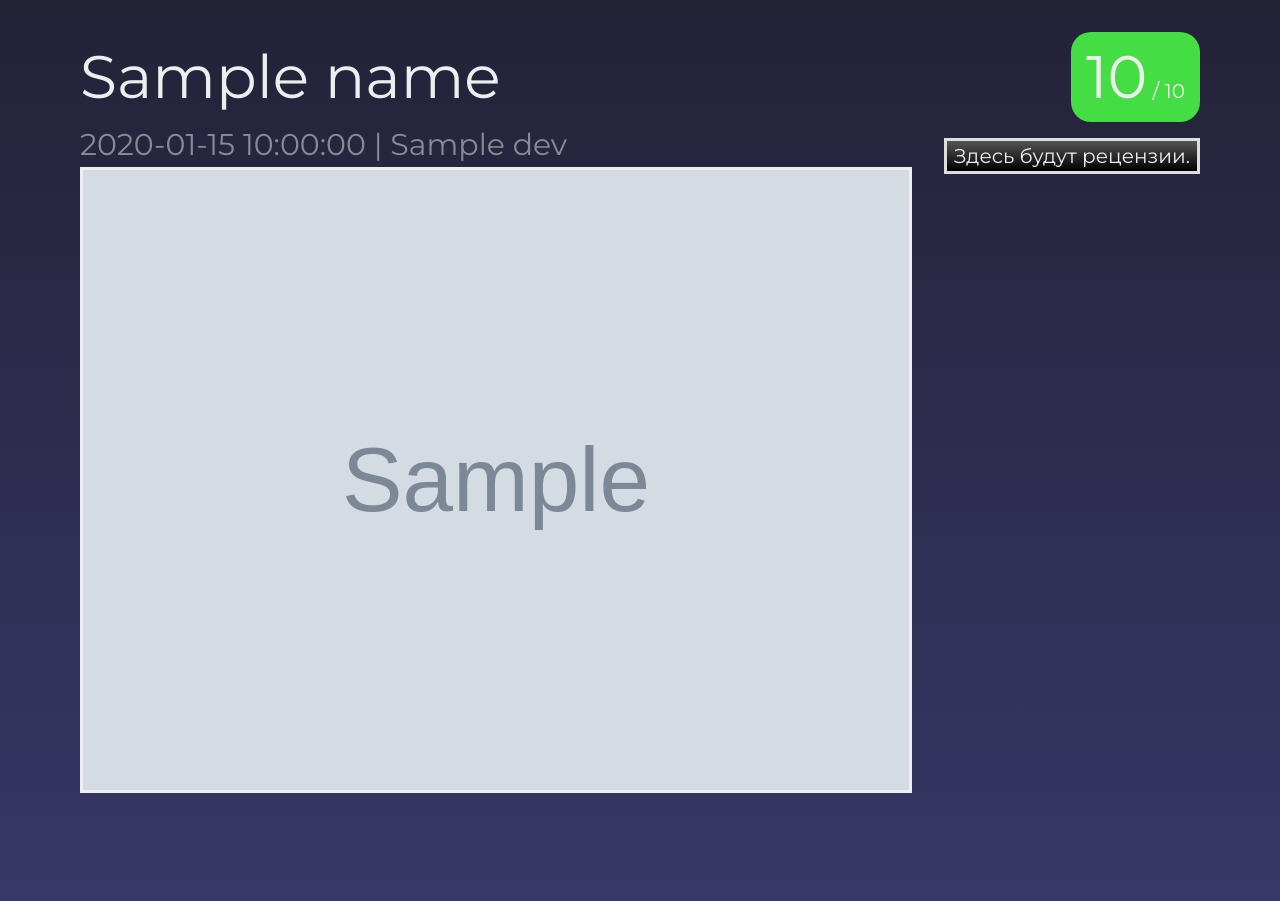
After one commit to avramovam/WEB_PROJECT, a Flask app: template templates/game.html in a window 1280 px wide. The commit adds this page. Run offline with Flask 2, Linux system fonts and the light colour scheme; the template is opened without the code that fills it: most values are stand-ins (such as "Sample title", 1, 10 or a date in 2020); grey boxes marked "Sample" are stand-in pictures; parts of the project's set-up code (start-up, migrations or seed data) failed here and were passed over.

Commit message:
Можно посмотреть немного информации об игре

```diff
--- a/main.py
+++ b/main.py
@@ -1,5 +1,6 @@
-from flask import Flask, render_template
+from flask import Flask, render_template, request, redirect
 #from orm import db_session
+import json
 
 app = Flask(__name__)
 app.config['SECRET_KEY'] = 'abcdef35q3pouihmglgtjcdkoiyug'
@@ -19,7 +20,35 @@ def page_search():
 
 @app.route('/game')
 def page_game():
-    return render_template('game.html')
+    steamid = request.args.get('steamid')
+    if steamid is not None: # указан steamid игры, который нужно найти
+        for i in range(len(games)):
+            if games[i]['url_info']['id'] == steamid:
+                break # найден steamid
+        else: # не найден steamid ---------------------------.
+            return redirect('/', 301) # возвращаемся домой   |
+        # сюда мы выходим в случае break   <-----------------'
+        id = i
+    else: # не указан steamid
+        id = request.args.get('gameid', type=int) # указан gameid игры
+        if id is None: # даже id нет
+            redirect('/', 301) # возвращаемся домой
+    gamedata = games[id]
+    return render_template('game.html',
+                           name=gamedata['name'], # единственный параметр, который есть у всех элементов games
+                           desc=gamedata.get('full_desc', {'desc':'<Нет описания>'})['desc'],
+                           date=gamedata.get('date', '<Даты выхода нет>'),
+                           dev=gamedata.get('developer', '<Разработчик не указан>'),
+                           cents=gamedata.get('price', '<Цена не указана>'),
+                           steamid=gamedata.get('url_info', {}).get('id', '<Не указан SteamID>'),
+                           steamlink=gamedata.get('ulr_info', {}).get('url', 'no link'),
+                           imgurl=gamedata['img_url'] # ладно, может не единственный...
+                           # если steamlink == no link, то ссылку не создавать (таких случаев кстати не должно быть)
+                           )
 
 if __name__ == '__main__':
+    print('Загружается games.json...')
+    with open('db/games.json', 'r') as f:
+        games = json.load(f)
+    print('Загрузка завершена! Запускаем приложение...')
     app.run(port=8080, host='127.0.0.1')
--- a/static/css/all.css
+++ b/static/css/all.css
@@ -1,3 +1,7 @@
+body {
+    font-size: 125%;
+}
+
 .centered {
     position: absolute;
     top: 50%;
@@ -11,3 +15,31 @@
     left: 50%;
     transform: translate(-50%, -100%);
 }
+
+.mainframe {
+    background: rgb(36,35,43);
+    background: linear-gradient(180deg, rgba(35,34,55,1) 0%, rgba(56,55,103,1) 100%);
+    width: 100%;
+    height: 100%;
+    position: fixed;
+    color: #eee;
+    padding: 16px 64px;
+}
+
+.columned-content:after {
+    content: "";
+    display: table;
+    clear: both;
+}
+
+.column {
+    float: left;
+    padding: 16px;
+    height: 100%;
+}
+
+.reviews-frame {
+    border: solid #ddd;
+    background: rgb(85,85,85);
+    background: linear-gradient(180deg, rgba(85,85,85,1) 0%, rgba(0,0,0,1) 100%);
+}
--- a/templates/base.html
+++ b/templates/base.html
@@ -3,8 +3,9 @@
     <head>
         <meta charset="utf-8">
         <meta name="viewport" content="width=device-width, initial-scale=1">
-        <link href="https://cdn.jsdelivr.net/npm/bootstrap@5.1.3/dist/css/bootstrap.min.css" rel="stylesheet" integrity="sha384-1BmE4kWBq78iYhFldvKuhfTAU6auU8tT94WrHftjDbrCEXSU1oBoqyl2QvZ6jIW3" crossorigin="anonymous">
-        <link href="{{ url_for('static', filename='css/all.css') }}" rel="stylesheet">
+        <link rel="stylesheet" href="https://cdn.jsdelivr.net/npm/bootstrap@5.1.3/dist/css/bootstrap.min.css" integrity="sha384-1BmE4kWBq78iYhFldvKuhfTAU6auU8tT94WrHftjDbrCEXSU1oBoqyl2QvZ6jIW3" crossorigin="anonymous">
+        <link rel="stylesheet" href="{{ url_for('static', filename='css/all.css') }}">
+        <link rel="stylesheet" href="https://fonts.googleapis.com/css?family=Montserrat">
         {% block head %}{% endblock %}
     </head>
     <body>
--- /dev/null
+++ b/templates/game.html
@@ -0,0 +1,41 @@
+{% extends "ext.html" %}
+
+{% block head %}
+    <title>Omegame - {{ name }}</title>
+{% endblock %}
+
+{% block body %}
+    <div class="mainframe" style="font-family: Montserrat">
+        <div class="columned-content"> <!-- 1/2: основной контент -->
+            <div class="column" style="width: 75%"> <!-- главная часть -->
+                <div style="font-size: 150%">
+                    <div style="font-size: 200%">
+                        {{ name }}
+                    </div>
+                    <div style="color: rgba(238, 238, 238, 0.5);">{{ date }} | {{ dev }}</div>
+                </div>
+                <img src="{{ imgurl }}" alt="{{ name }}" style="width: 100%; border: solid #eee">
+            </div>
+            <div class="column" style="width: 25%"> <!-- рецензии -->
+                <div align="right" style="margin-bottom: 16px">
+                    <div style="background: #4d4; border-radius: 20px; padding: 0 15px; display: inline-block">
+                        <div style="font-size: 300%; display: inline">10</div>
+                        <div style="display: inline">/ 10</div>
+                    </div>
+                </div>
+                <div class="reviews-frame" style="height: 100%">
+                    <div style="text-align: center">Здесь будут рецензии.</div>
+                </div>
+            </div>
+        </div>
+        <div class="columned-content"> <!-- 2/2: подробности -->
+            <div class="column"> <!-- описание -->
+
+            </div>
+            <div class="column"> <!-- турниры -->
+
+            </div>
+        </div>
+    </div>
+
+{% endblock %}
```
